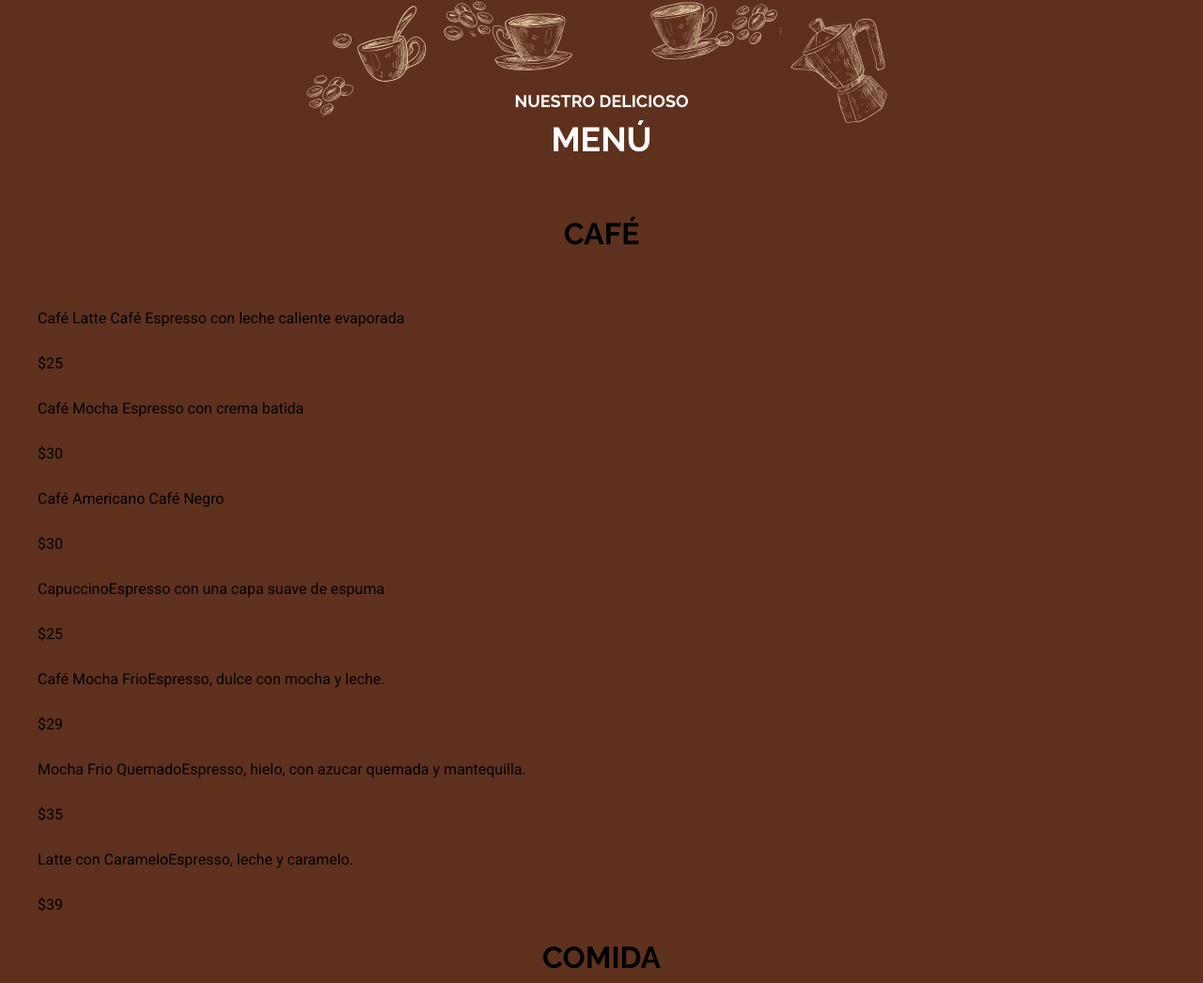
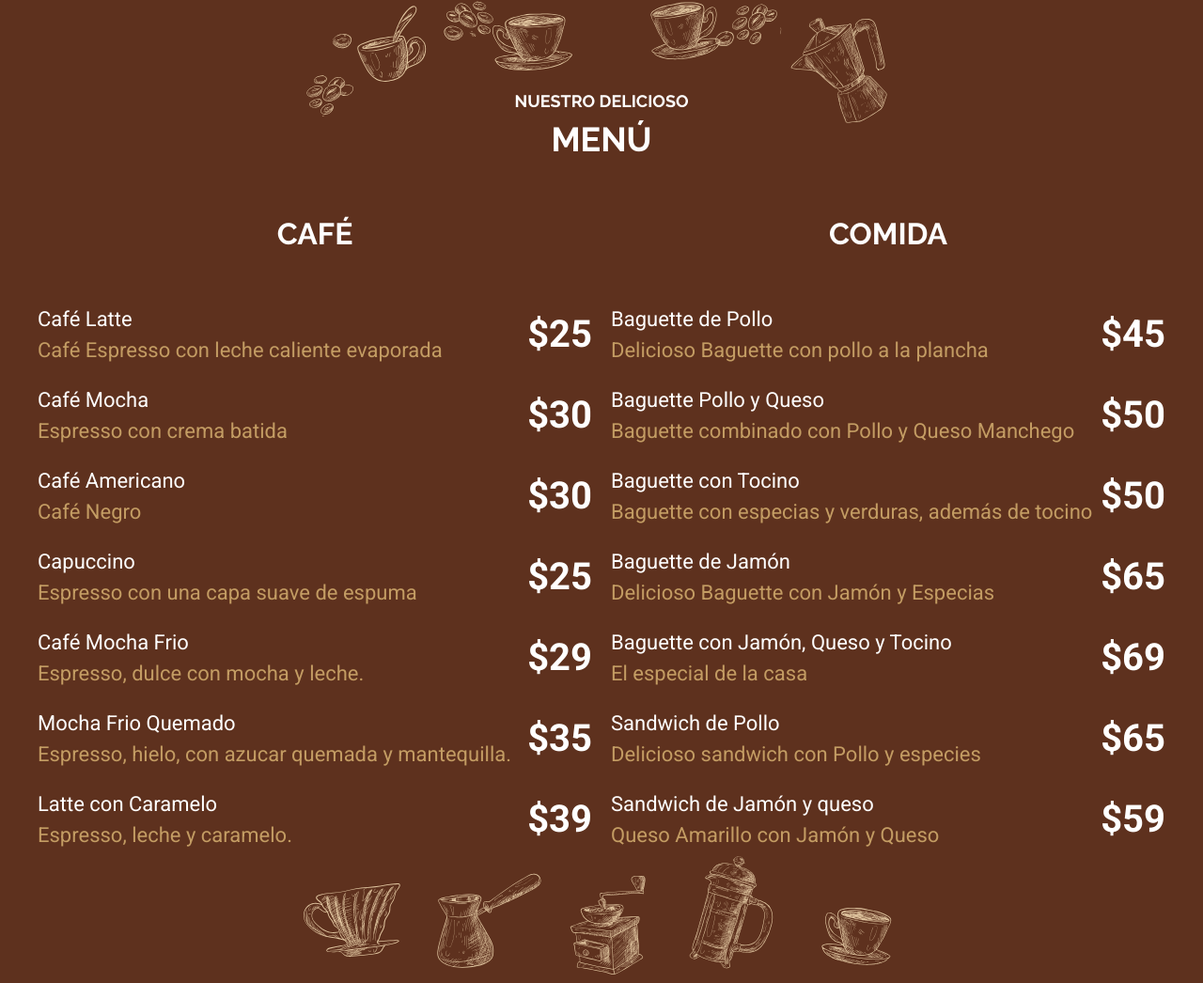
Before and after one commit to BryanGACO/cafeteria-sass, a website: page index.html in a window 1280 px wide. Shown: the part 3307-4353 px from the top of the page at 94% size. Drawn offline with Linux system fonts and the light colour scheme; a web font is replaced by a local one.

Commit message:
Estilos menu finalizado

```diff
--- a/src/scss/inicio/_menu.scss
+++ b/src/scss/inicio/_menu.scss
@@ -5,15 +5,51 @@
     background-image: url('../img/menu_arriba.svg'), url('../img/menu_abajo.svg'), linear-gradient(to top, v.$primario, v.$primario);
     background-repeat: no-repeat;
     background-position: center 5rem, center 92%, 100%;
-    padding: 15rem 5rem 20rem 5rem;
+    padding: 15rem 2rem 20rem 2rem;
     background-size: 200%;
 
-    @include m.tablet{
+    @include m.tablet {
         padding: 15rem 0 20rem 0;
         background-size: 100%;
     }
 
-    @include m.desktop{
+    @include m.desktop {
         background-size: 50%, 50%, 100%;
     }
 }
+
+
+.grid-menu {
+    @include m.tablet {
+        @include m.grid(2, 2rem);
+    }
+}
+
+.menu {
+    h3 {
+        color: v.$blanco;
+    }
+
+    li {
+        display: flex;
+        justify-content: space-between;
+        align-items: center;
+
+        p {
+            color: v.$blanco;
+            font-size: 2.2rem;
+            line-height: 1.5;
+            margin: 0 0 2rem 0;
+
+            span {
+                display: block;
+                color: v.$secundario;
+            }
+        }
+
+        .precio {
+            font-size: 4rem;
+            font-weight: 700;
+        }
+    }
+}
```
Also changed, not shown: build/css/app.css.
